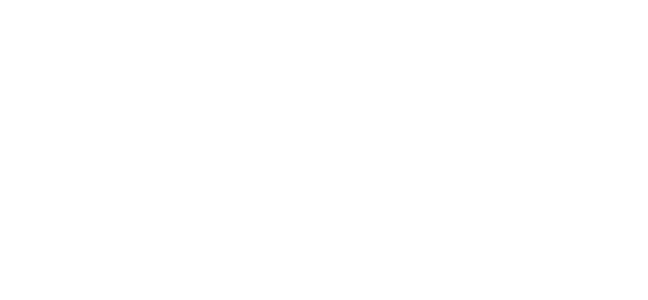
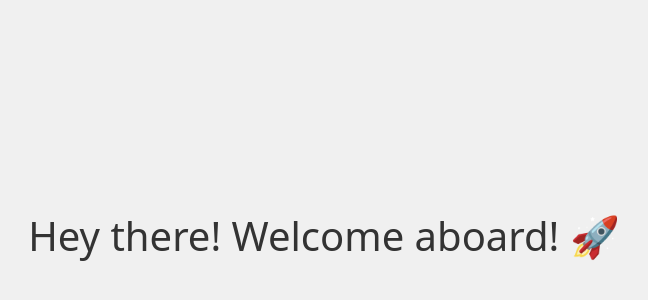
Before and after one commit to upretisaurav/OptiOrganizer, a React (Create React App) app in the folder react-frontend/: page /welcome in a window 1280 px wide. Before the commit this address had no page. Shown: the part 160-460 px from the top of the page, without its empty margins (316-964 px from the left). Built offline with nearby package versions, Linux system fonts and the light colour scheme.

Commit message:
welcome page added

```diff
--- a/react-frontend/src/App.js
+++ b/react-frontend/src/App.js
@@ -3,6 +3,7 @@ import Register from './components/Register';
 import Login from './components/Login';
 import { BrowserRouter as Router, Routes, Route } from 'react-router-dom';
 import Home from "./Home";
+import WelcomePage from './components/WelcomePage';
 
 function App() {
     return (
@@ -11,6 +12,7 @@ function App() {
             <Route path = "/" element = {<Home />} />
             <Route path = "/login" element = {<Login />} />
             <Route path = "/register" element = {<Register />} />
+            <Route path="/welcome" element={<WelcomePage />} />
           </Routes>
         </Router>
     );
--- a/react-frontend/src/components/Login.js
+++ b/react-frontend/src/components/Login.js
@@ -6,10 +6,12 @@ import "bootstrap/dist/css/bootstrap.min.css"
 import { Link } from "react-router-dom";
 import { toast, ToastContainer } from 'react-toastify';
 import 'react-toastify/dist/ReactToastify.css';
+import { useNavigate } from 'react-router-dom';
 
 function Login(){
     const [username, setUsername] = useState("");
     const [password, setPassword] = useState("");
+    const navigate = useNavigate();
 
     const handleSubmit = async (event) => {
         event.preventDefault();
@@ -27,6 +29,7 @@ function Login(){
               position: toast.POSITION.TOP_RIGHT
             });
 
+            navigate('/welcome');
         } catch (error){
             console.error("Login Error", error.response.data);
             toast.error(`${error.response.data["message"]}`, {
--- /dev/null
+++ b/react-frontend/src/components/WelcomePage.css
@@ -0,0 +1,11 @@
+.welcome-container {
+    display: flex;
+    align-items: center;
+    justify-content: center;
+    height: 100vh;
+    background-color: #f0f0f0;
+    color: #333;
+    font-size: 24px;
+    text-align: center;
+    padding: 20px;
+}
--- /dev/null
+++ b/react-frontend/src/components/WelcomePage.js
@@ -0,0 +1,12 @@
+import React from 'react';
+import './WelcomePage.css';
+
+const WelcomePage = () => {
+    return (
+        <div className="welcome-container">
+            <h1>Hey there! Welcome aboard! 🚀</h1>
+        </div>
+    );
+}
+
+export default WelcomePage;
```
